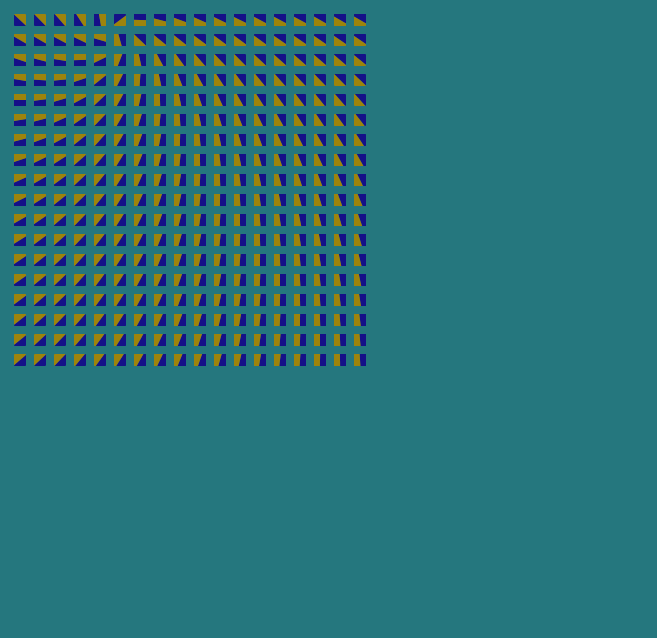
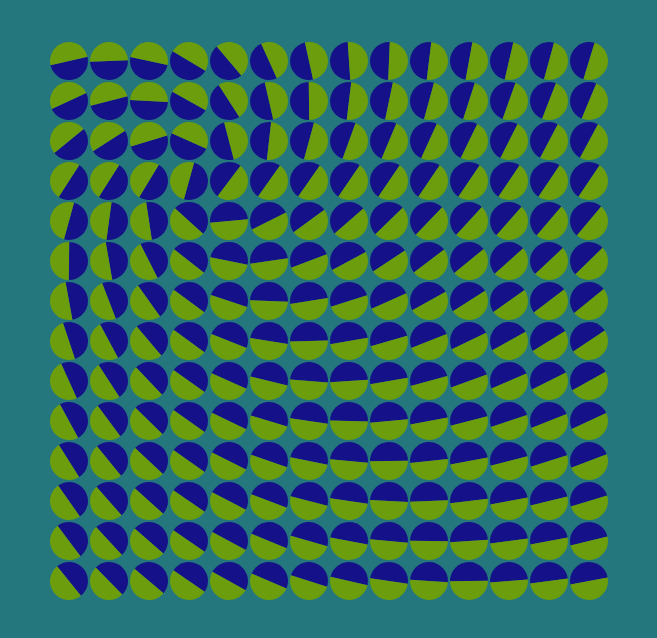
Before and after one commit to kt3k/vector-field-exercise, a website: page p/index.html in a window 1280 px wide. Shown: the whole page, without its empty margins (0-657 px from the left). Drawn offline with Linux system fonts and the light colour scheme.

Commit message:
Circle motion

```diff
--- a/p/index.html
+++ b/p/index.html
@@ -5,19 +5,22 @@ body {
     background-color: hsl(185, 55%, 32%);
 }
 
+#main {
+}
+
 </style>
 
 <script src="../bower_components/jquery/dist/jquery.js"></script>
 <script>
 
-var GUTTER = 2;
+var GUTTER = 1;
 
-var W_ = 360;
-var H_ = 360;
+var W_ = 560;
+var H_ = 560;
 var W = W_ + GUTTER * 2;
 var H = H_ + GUTTER * 2;
 
-var U = 20;
+var U = 40;
 var HU = U / 2;
 var P = GUTTER;
 var G = U - 2 * P;
@@ -30,12 +33,14 @@ var centerY = 0;
 
 var dice = function (n) { return Math.floor(Math.random() * n); };
 
+var wander = function (n) { return dice(2 * n + 1) - n; };
+
 $(function () {
 
     var $canvas = $('<canvas />').attr({
         width: W,
         height: H,
-    }).appendTo(document.body);
+    }).appendTo($('#main').css({margin: U + 'px'}));
 
     var pen = $canvas[0].getContext('2d');
 
@@ -46,8 +51,6 @@ $(function () {
     var centerN = centerX / U;
     var centerM = centerY / U;
 
-    pen.fillStyle = 'hsl(185,55%,32%)';
-    pen.fillRect(0, 0, W, H);
     pen.clearRect(0, 0, W, H);
 
     for (var i = 0; i < N; i++) {
@@ -55,7 +58,6 @@ $(function () {
 
             pen.save();
 
-            var p = dice(3) + 2;
             var p = 4;
             var g = U - p * 2;
 
@@ -69,22 +71,23 @@ $(function () {
 
             pen.translate(GUTTER + i * U + U / 2, GUTTER + j * U + U / 2);
 
-            pen.fillStyle = 'hsl(185, 55%, 32%)';
-
-            pen.fillRect(- g / 2, - g / 2, g, g);
-
-            pen.globalCompositeOperation = 'source-atop';
-
             pen.rotate(rad);
 
             pen.fillStyle = 'hsl(242,78%,30%)';
 
-            pen.fillRect(- G / 2, - G / 2, G / 2, G);
+            pen.beginPath();
 
-            pen.fillStyle = 'hsl(50,86%,33%)';
+            pen.arc(0, 0, G / 2, 0, Math.PI);
 
-            pen.fillRect(0, - G / 2, G / 2, G);
+            pen.fill();
 
+            pen.fillStyle = 'hsl(80,86%,33%)';
+
+            pen.beginPath();
+
+            pen.arc(0, 0, G / 2, Math.PI, 2 * Math.PI);
+
+            pen.fill();
 
             pen.restore();
         }
@@ -92,43 +95,23 @@ $(function () {
 
     }, 1000/60);
 
-    /*
-    $canvas.on('mousemove', function (event) {
-        window.centerX = event.offsetX;
-        window.centerY = event.offsetY;
-    });
-    */
-
-    var rx = W / 2;
-    var ry = H / 2;
-
-    var B_X = [rx, rx, rx, rx, rx, rx, rx, rx, rx];
-    var B_Y = [ry, ry, ry, ry, ry, ry, ry, ry, ry];
-
-    var D = 35;
+    var r = 0;
 
     setInterval(function () {
 
-        rx += dice(D * 2 + 1) - D;
-        ry += dice(D * 2 + 1) - D;
+        r += Math.PI / 240;
 
-        if (rx < 0) { rx = 0; }
-        if (rx > W) { rx = W; }
-        if (ry < 0) { ry = 0; }
-        if (ry > H) { ry = H; }
+        r %= 2 * Math.PI;
 
-        B_X.shift(); B_X.push(rx);
-        B_Y.shift(); B_Y.push(ry);
+        window.centerX = (W / 2.5 * Math.sin(r) + W / 2);
+        window.centerY = (H / 2.5 * Math.cos(r) + H / 2);
 
-        window.centerX = B_X.reduce(function (x, y) { return x + y; }) / B_X.length;
-        window.centerY = B_Y.reduce(function (x, y) { return x + y; }) / B_Y.length;
-
-    }, 4);
-
+    }, 1000/60);
 
 });
 
 </script>
 
 <body>
+<div id="main"></div>
 </body>
```
